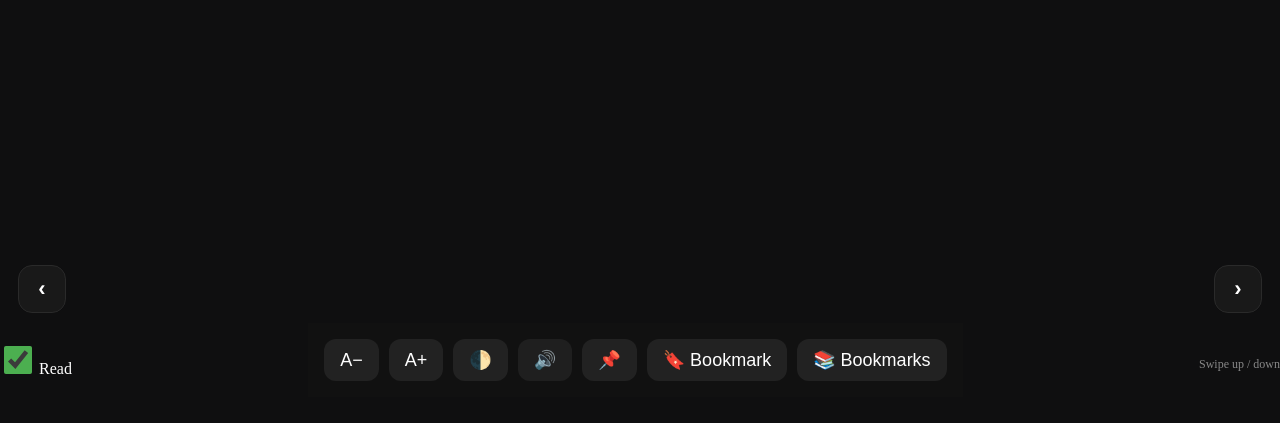
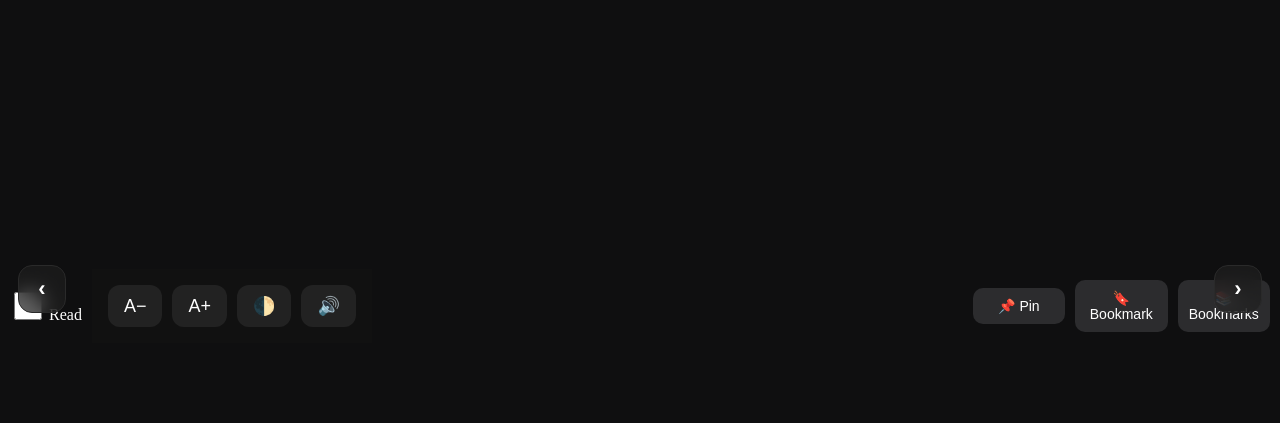
Before and after one commit to shabirdewji/Quran-viewer, a Flask app: page /view/1/1 in a window 1280 px wide. Shown: the part 377-800 px from the top of the page. Run offline with Flask 3, Linux system fonts and the light colour scheme; data comes from the database, SQL or seed files in the repository.

Commit message:
fixing bookmarks

```diff
--- a/templates/ayah.html
+++ b/templates/ayah.html
@@ -80,6 +80,20 @@ body {
     color: var(--text);
 }
 
+.footer {
+    position: fixed;
+    bottom: 0;
+    left: 0;
+    right: 0;
+
+    height: auto;
+    min-height: 160px;
+
+    padding-bottom: env(safe-area-inset-bottom);
+    background: var(--bg);
+    z-index: 1000;
+}
+
 .surah {
     font-size: 20px;
     font-weight: 600;
@@ -128,6 +142,30 @@ body {
     display: flex;
     justify-content: space-between;
     align-items: center;
+    padding: 6px 10px;
+}
+
+.font-controls.primary-controls {
+    display: flex;
+    gap: 8px;
+}
+
+.action-controls {
+    display: flex;
+    justify-content: space-around;
+    gap: 10px;
+    padding: 6px 10px;
+    border-top: 1px solid var(--border);
+}
+
+.action-controls button {
+    flex: 1;
+    padding: 10px;
+    border-radius: 10px;
+    border: none;
+    background: #2c2c2e;
+    color: white;
+    font-size: 14px;
 }
 
 .read-box {
@@ -398,6 +436,24 @@ body {
     opacity: 1;
 }
 
+.row1,
+.row2 {
+    display: flex;
+    justify-content: space-between;
+    align-items: center;
+    gap: 10px;
+}
+
+.row2 button {
+    flex: 1;
+    padding: 10px;
+    border-radius: 10px;
+    border: none;
+    background: #2c2c2e;
+    color: white;
+    font-size: 14px;
+}
+
 </style>
 
 
@@ -506,40 +562,30 @@ body {
 
     <div class="controls">
 
+        <!-- ROW 1 -->
+        <div class="row1">
             <label class="read-box">
-            <input type="checkbox" {% if verse.is_read == 1 %}checked{% endif %} onchange="toggleRead(this)">
+                <input type="checkbox" onchange="toggleRead(this)">
                 Read
             </label>
+
             <div class="font-controls">
                 <button onclick="changeFontSize(-5)">A−</button>
                 <button onclick="changeFontSize(5)">A+</button>
+                <button onclick="toggleTheme()">🌓</button>
+                <button onclick="playAudio(audioId)">🔊</button>
+            </div>
+        </div>
 
-        <button class="theme-btn" onclick="toggleTheme()">
-            🌓
-        </button>
-
-        <!-- Audio -->
-        {% set audio_id = "%03d%03d" | format(verse.surah, verse.ayah) %}
-
-        <button class="audio-icon"
-                onclick="playAudio('{{ audio_id }}')">
-            🔊
-        </button>
-
-
-        <button class="pin" onclick="pinAyah()">📌</button>
+        <!-- ROW 2 -->
+        <div class="row2">
+            <button class="pin" onclick="pinAyah()">📌 Pin</button>
             <button onclick="addBookmark()">🔖 Bookmark</button>
-
             <button onclick="toggleBookmarks()">📚 Bookmarks</button>
-
+        </div>
 
     </div>
 
-    <div class="hint">
-        Swipe up / down
-    </div>
-
-    </div>
 </div>
 
 <div id="toast" class="toast"></div>
```
Lines whose indentation alone changed are shown as unchanged.
